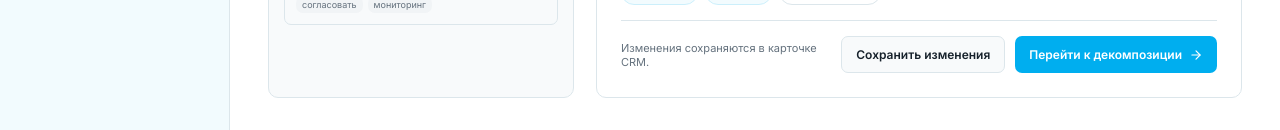
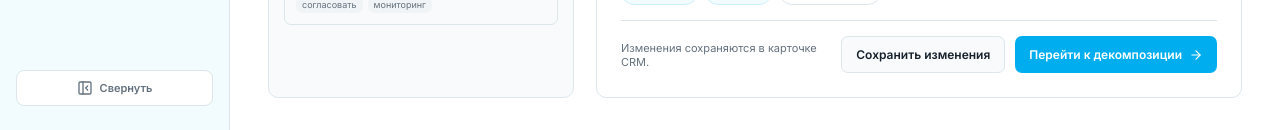
Before and after one commit to ElecTriKusX/rnd-router, a React (Vite) app in the folder frontend/: page / in a window 1280 px wide. Shown: the part 670-800 px from the top of the page. Built offline with nearby package versions, Linux system fonts and the light colour scheme; a web font is replaced by a local one.

Commit message:
fix(frontend): refine sidebar and subtask modal

```diff
--- a/frontend/src/components/DecompositionStage.tsx
+++ b/frontend/src/components/DecompositionStage.tsx
@@ -2,6 +2,7 @@ import {
   ArrowLeft,
   ArrowRight,
   CircleAlert,
+  LoaderCircle,
   Pencil,
   Plus,
   Sparkles,
@@ -9,6 +10,7 @@ import {
   X,
 } from 'lucide-react'
 import { FormEvent, useEffect, useState } from 'react'
+import { createPortal } from 'react-dom'
 import type { RequestItem, Subtask } from '../types'
 
 type DecompositionStageProps = {
@@ -21,7 +23,7 @@ type DecompositionStageProps = {
 }
 
 type EditState = {
-  id: number
+  id: number | null
   topic: string
   keywords: string[]
 }
@@ -47,25 +49,24 @@ export function DecompositionStage({
   }
 
   const addSubtask = () => {
-    const subtask: Subtask = {
-      id: nextSubtaskId(request.subtasks),
-      topic: 'Новая подзадача',
-      keywords: [],
-    }
-    onChange([...request.subtasks, subtask])
-    openEditor(subtask)
+    setEditing({ id: null, topic: '', keywords: [] })
   }
 
   const saveEdit = () => {
     if (!editing?.topic.trim()) return
-    onChange(request.subtasks.map((subtask) => subtask.id === editing.id
-      ? {
-          ...subtask,
-          topic: editing.topic.trim(),
-          keywords: editing.keywords.map((keyword) => keyword.trim()).filter(Boolean),
-        }
-      : subtask))
+    const nextSubtask: Subtask = {
+      id: editing.id ?? nextSubtaskId(request.subtasks),
+      topic: editing.topic.trim(),
+      keywords: editing.keywords.map((keyword) => keyword.trim()).filter(Boolean),
+    }
+    onChange(editing.id === null
+      ? [...request.subtasks, nextSubtask]
+      : request.subtasks.map((subtask) => subtask.id === editing.id ? nextSubtask : subtask))
     setEditing(null)
+  }
+
+  const deleteSubtask = (id: number) => {
+    onChange(request.subtasks.filter((subtask) => subtask.id !== id))
   }
 
   const hasResults = request.status !== 'new' && request.status >= 3 && request.results.length > 0
@@ -126,7 +127,12 @@ export function DecompositionStage({
                     <Pencil size={12} />
                     Изменить
                   </button>
-                  <button className="subtask-card__delete" type="button" aria-label="Удалить подзадачу">
+                  <button
+                    className="subtask-card__delete"
+                    type="button"
+                    aria-label="Удалить подзадачу"
+                    onClick={() => deleteSubtask(subtask.id)}
+                  >
                     <Trash2 size={13} />
                   </button>
                 </div>
@@ -166,6 +172,7 @@ export function DecompositionStage({
           disabled={request.subtasks.length === 0 || loading}
           onClick={onContinue}
         >
+          {loading && <LoaderCircle className="button__spinner" size={14} />}
           {loading ? 'Идёт подбор…' : hasResults ? 'Далее' : 'Перейти к результатам'}
           {!loading && <ArrowRight size={14} />}
         </button>
@@ -200,7 +207,7 @@ function EditSubtaskModal({ value, onChange, onClose, onSave }: EditSubtaskModal
     setKeyword('')
   }
 
-  return <div className="modal-backdrop" role="presentation" onMouseDown={onClose}>
+  return createPortal(<div className="modal-backdrop" role="presentation" onMouseDown={onClose}>
     <section
       className="subtask-modal"
       role="dialog"
@@ -210,8 +217,8 @@ function EditSubtaskModal({ value, onChange, onClose, onSave }: EditSubtaskModal
     >
       <div className="subtask-modal__heading">
         <div>
-          <span>РЕДАКТИРОВАНИЕ ПОДЗАДАЧИ</span>
-          <h2 id="edit-subtask-title">Уточнить формулировку</h2>
+          <span>{value.id === null ? 'НОВАЯ ПОДЗАДАЧА' : 'РЕДАКТИРОВАНИЕ ПОДЗАДАЧИ'}</span>
+          <h2 id="edit-subtask-title">{value.id === null ? 'Добавить подзадачу' : 'Уточнить формулировку'}</h2>
         </div>
         <button type="button" aria-label="Закрыть" onClick={onClose}>
           <X size={17} />
@@ -223,6 +230,7 @@ function EditSubtaskModal({ value, onChange, onClose, onSave }: EditSubtaskModal
           className="subtask-modal__topic"
           value={value.topic}
           onChange={(event) => onChange({ ...value, topic: event.target.value })}
+          placeholder="Опишите подзадачу"
           autoFocus
         />
       </label>
@@ -258,5 +266,5 @@ function EditSubtaskModal({ value, onChange, onClose, onSave }: EditSubtaskModal
         </button>
       </div>
     </section>
-  </div>
+  </div>, document.body)
 }
--- a/frontend/src/components/ProgressHeader.tsx
+++ b/frontend/src/components/ProgressHeader.tsx
@@ -32,7 +32,7 @@ export function ProgressHeader({ stage, availableStatus, onNavigate }: ProgressH
         const isCurrent = step.position === current
         const isAvailable = step.position <= availableStatus
         const isCompleted = isAvailable && !isCurrent
-        const canNavigate = isAvailable && !isCurrent
+        const canNavigate = isAvailable && step.stage !== stage
 
         return <div className="progress__group" key={step.stage}>
           {index > 0 && <span className={`progress__line${isAvailable ? ' is-completed' : ''}`} />}
--- a/frontend/src/components/Sidebar.tsx
+++ b/frontend/src/components/Sidebar.tsx
@@ -1,11 +1,13 @@
 import {
   Clock3,
   Files,
+  PanelLeftClose,
   PanelLeftOpen,
   Settings2,
   Sparkles,
   UsersRound,
 } from 'lucide-react'
+import { useState } from 'react'
 import logo from '../assets/utmn-logo-rus.png'
 import compactLogo from '../assets/utmn-logo-mini-rus.png'
 
@@ -18,8 +20,10 @@ const navigation = [
 ]
 
 export function Sidebar() {
+  const [collapsed, setCollapsed] = useState(false)
+
   return <>
-    <aside className="sidebar sidebar--expanded" data-node-id="JZixB" data-pencil-name="Боковая навигация">
+    <aside className={`sidebar sidebar--expanded${collapsed ? ' is-collapsed' : ''}`} data-node-id="JZixB" data-pencil-name="Боковая навигация">
       <img className="sidebar__logo" src={logo} alt="Тюменский государственный университет" />
       <div className="sidebar__project">
         <span>НИОКР · ТЮМГУ</span>
@@ -41,9 +45,13 @@ export function Sidebar() {
           <small>Менеджер НИОКР</small>
         </span>
       </div>
+      <button className="sidebar__collapse" type="button" onClick={() => setCollapsed(true)}>
+        <PanelLeftClose size={16} />
+        <span>Свернуть</span>
+      </button>
     </aside>
 
-    <aside className="sidebar sidebar--compact" data-node-id="uDZr0" data-pencil-name="Сжатая боковая навигация">
+    <aside className={`sidebar sidebar--compact${collapsed ? ' is-visible' : ''}`} data-node-id="uDZr0" data-pencil-name="Сжатая боковая навигация">
       <img className="sidebar__compact-logo" src={compactLogo} alt="ТюмГУ" />
       <nav className="sidebar__compact-navigation" aria-label="Основная навигация">
         {navigation.map(({ label, icon: Icon, active }) => (
@@ -58,10 +66,10 @@ export function Sidebar() {
         ))}
       </nav>
       <div className="sidebar__spacer" />
-      <div className="sidebar__compact-profile">
+      <button className="sidebar__compact-profile" type="button" aria-label="Развернуть боковую панель" onClick={() => setCollapsed(false)}>
         <span className="sidebar__compact-avatar" />
         <PanelLeftOpen size={14} />
-      </div>
+      </button>
     </aside>
   </>
 }
--- a/frontend/src/styles.css
+++ b/frontend/src/styles.css
@@ -88,7 +88,7 @@ textarea:focus-visible {
   flex-direction: column;
   width: 230px;
   height: 100%;
-  padding: 24px 16px 12px;
+  padding: 24px 16px;
   gap: 16px;
 }
 
@@ -206,6 +206,28 @@ textarea:focus-visible {
   font-size: 10px;
 }
 
+.sidebar__collapse {
+  display: inline-flex;
+  align-items: center;
+  justify-content: center;
+  width: 100%;
+  min-height: 36px;
+  padding: 9px 12px;
+  gap: 7px;
+  border: 1px solid var(--line);
+  border-radius: 8px;
+  color: var(--muted);
+  background: #ffffff;
+  font-size: 11px;
+  font-weight: 600;
+  cursor: pointer;
+}
+
+.sidebar__collapse:hover {
+  border-color: var(--brand-40);
+  color: var(--brand);
+}
+
 .sidebar--compact {
   display: none;
   flex-direction: column;
@@ -258,7 +280,11 @@ textarea:focus-visible {
   align-items: center;
   justify-content: center;
   gap: 12px;
-  color: var(--muted);
+  padding: 0;
+  border: 0;
+  color: var(--muted);
+  background: transparent;
+  cursor: pointer;
 }
 
 .sidebar__compact-avatar {
@@ -267,6 +293,14 @@ textarea:focus-visible {
   border: 1px solid #ffffff;
   border-radius: 50%;
   background: var(--brand-20);
+}
+
+.sidebar--expanded.is-collapsed {
+  display: none;
+}
+
+.sidebar--compact.is-visible {
+  display: flex;
 }
 
 .workspace {
@@ -1232,7 +1266,7 @@ textarea:focus-visible {
 
 .modal-backdrop {
   position: fixed;
-  z-index: 20;
+  z-index: 100;
   inset: 0;
   display: flex;
   align-items: center;
```
